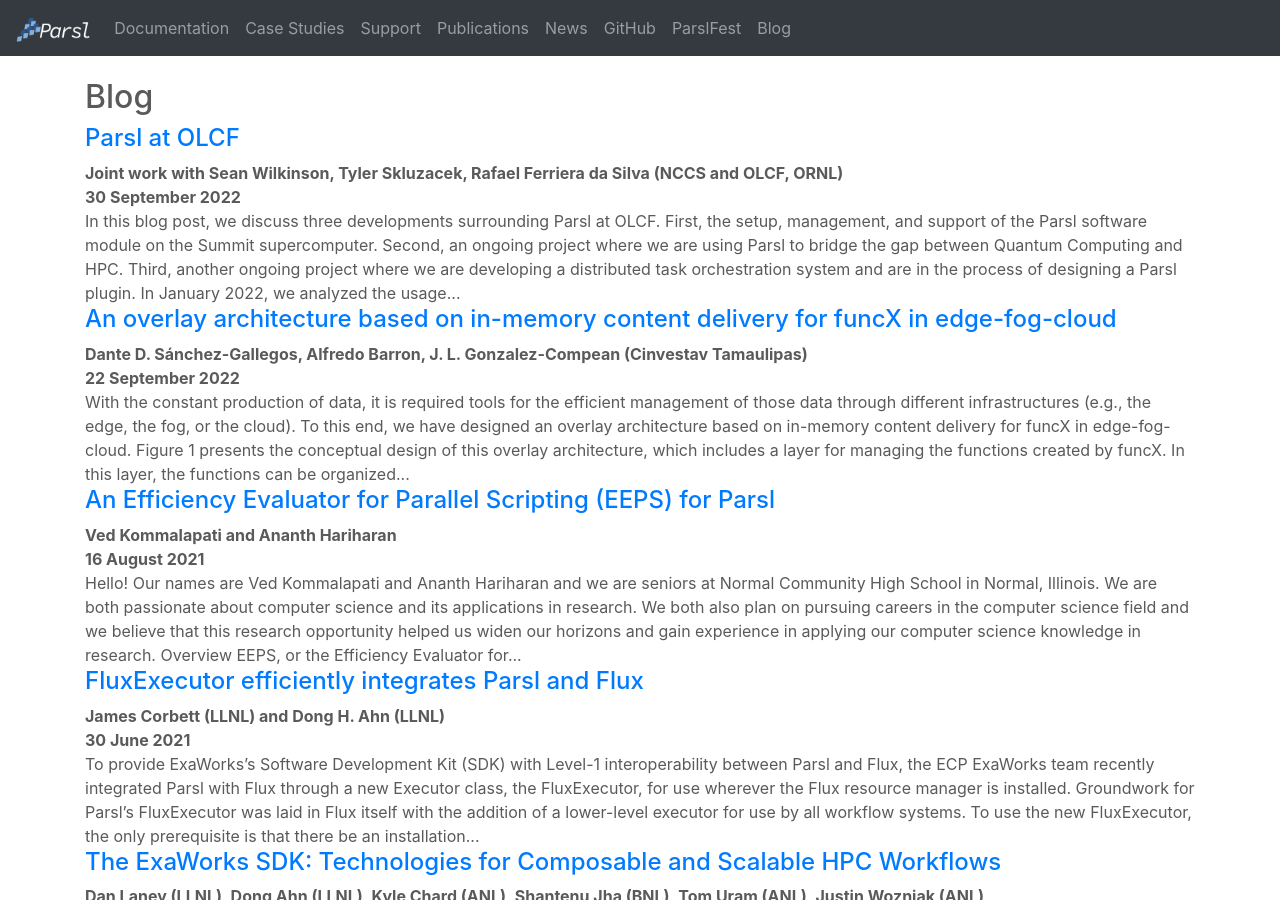
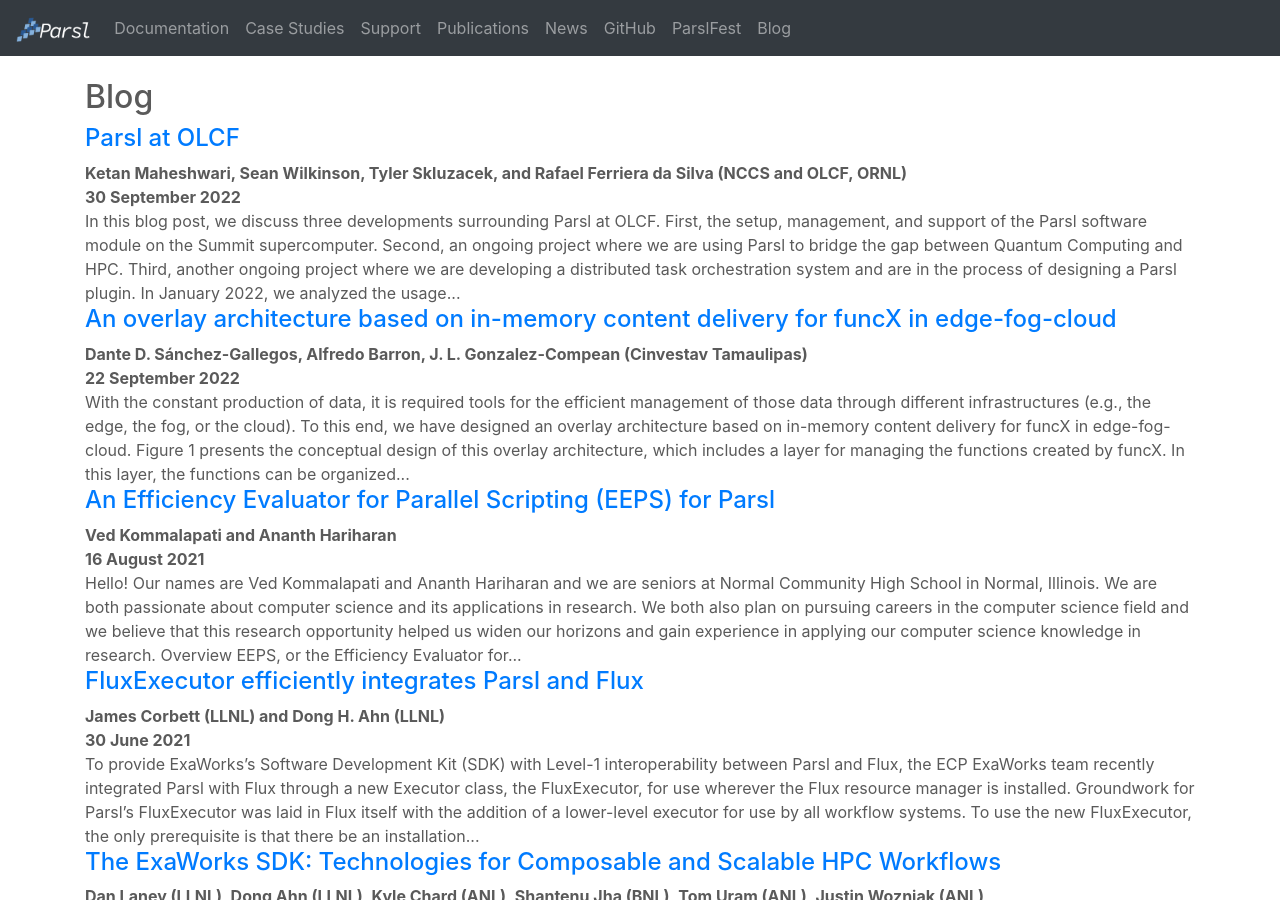
Before and after one commit to Parsl/parsl.github.io, a Jekyll site: the page built from blog.html, in a window 1280 px wide and 900 px high. Built offline with Jekyll 4.4.1, drawn with Linux system fonts in a browser that asks for light colours.

Commit message:
fixing authors

```diff
--- a/_posts/2022-09-30-parsl-olcf.md
+++ b/_posts/2022-09-30-parsl-olcf.md
@@ -1,6 +1,6 @@
 ---
 layout: post
-author: Joint work with Sean Wilkinson, Tyler Skluzacek, Rafael Ferriera da Silva (NCCS and OLCF, ORNL)
+author: Ketan Maheshwari, Sean Wilkinson, Tyler Skluzacek, and Rafael Ferriera da Silva (NCCS and OLCF, ORNL)
 title: Parsl at OLCF
 ---
 
```
